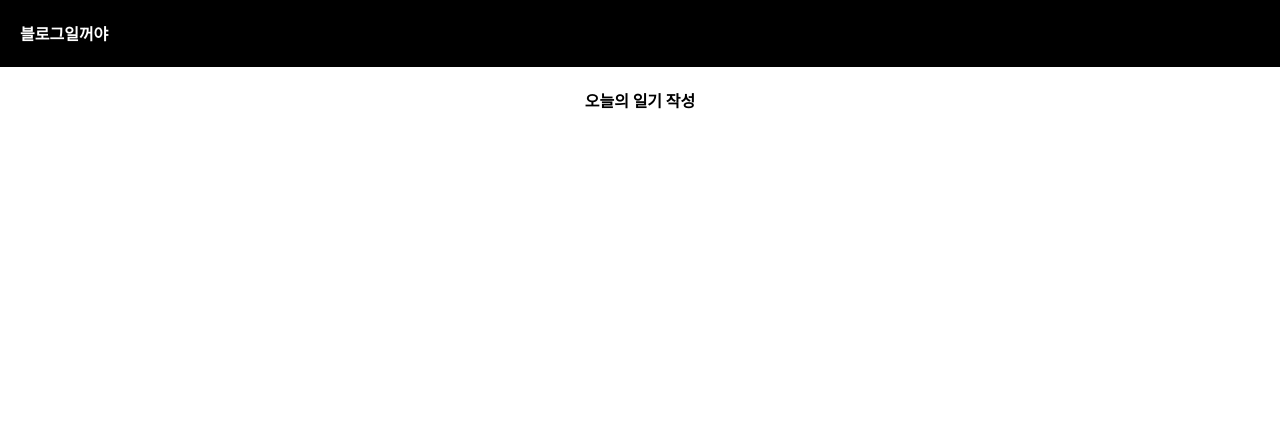
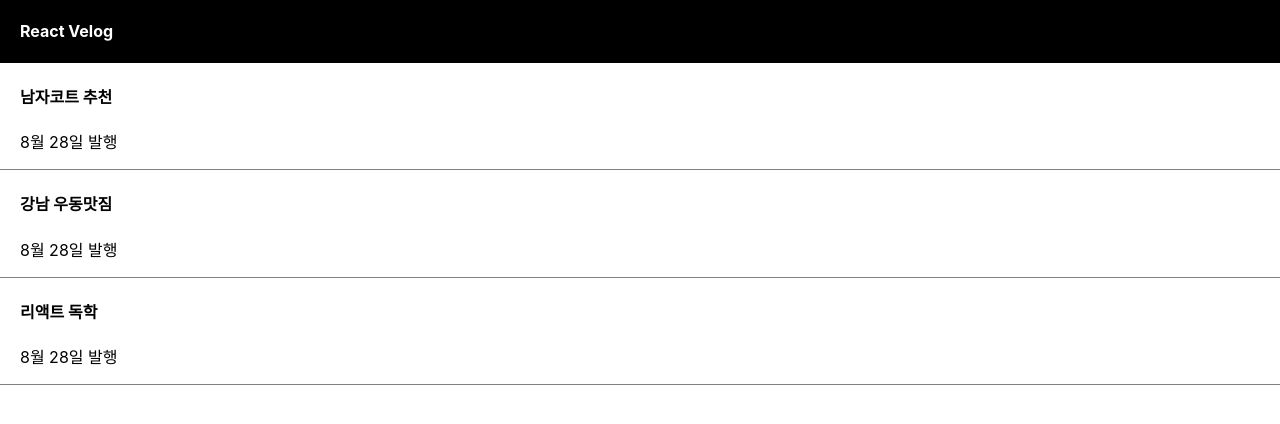
Before and after one commit to gunggme/CodingApple_React, a React (Create React App) app: page / in a window 1280 px wide. Shown: the top 424 px of the page. Built offline with nearby package versions, Linux system fonts and the light colour scheme.

Commit message:
3강 시청완료 useState사용법 등등

```diff
--- a/src/App.css
+++ b/src/App.css
@@ -1,5 +1,14 @@
 .App {
   text-align: center;
+}
+
+div {
+  box-sizing: border-box;
+}
+.list{
+  padding-left: 20px;
+  text-align: left;
+  border-bottom: 1px solid grey;
 }
 
 .App-logo {
--- a/src/App.js
+++ b/src/App.js
@@ -1,18 +1,31 @@
 import logo from './logo.svg';
 import './App.css';
+import { useState } from 'react';
 
 function App() {
 
   let post = '오늘의 일기 작성';
+  let [text, setText1] = useState(['남자코트 추천', '강남 우동맛짐', '리액트 독학'])
 
   return (
     <div className="App">
       <div className="black-nav">
         <h4>
-          블로그일꺼야
+          React Velog
         </h4>
       </div>
-      <h4>{post}</h4>
+      <div className='list'>
+        <h4>{ text[0] }</h4>
+        <p>8월 28일 발행</p>
+      </div>
+      <div className='list'>
+        <h4>{ text[1] }</h4>
+        <p>8월 28일 발행</p>
+      </div>
+      <div className='list'>
+        <h4>{ text[2] }</h4>
+        <p>8월 28일 발행</p>
+      </div>
     </div>
   );
 }
```
